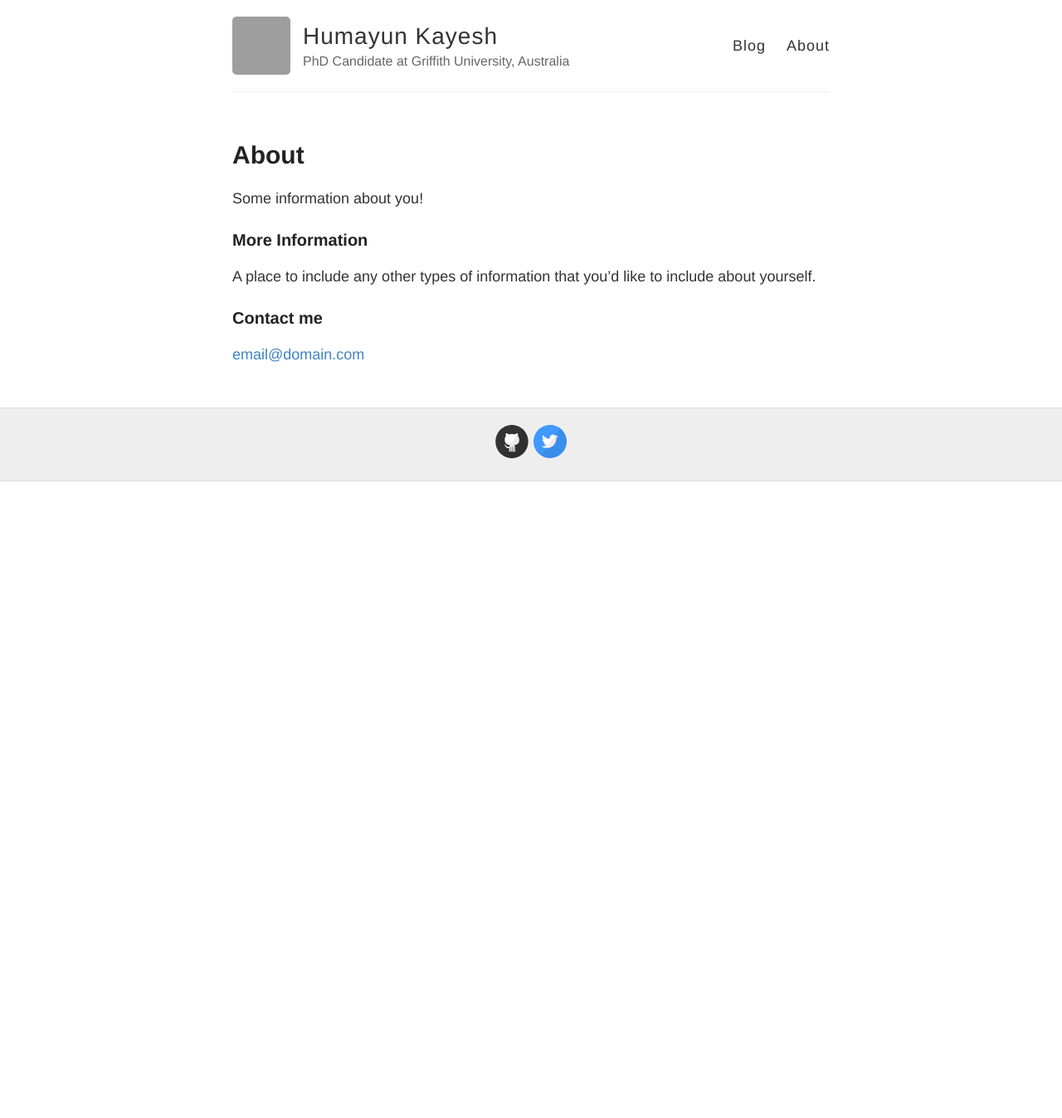
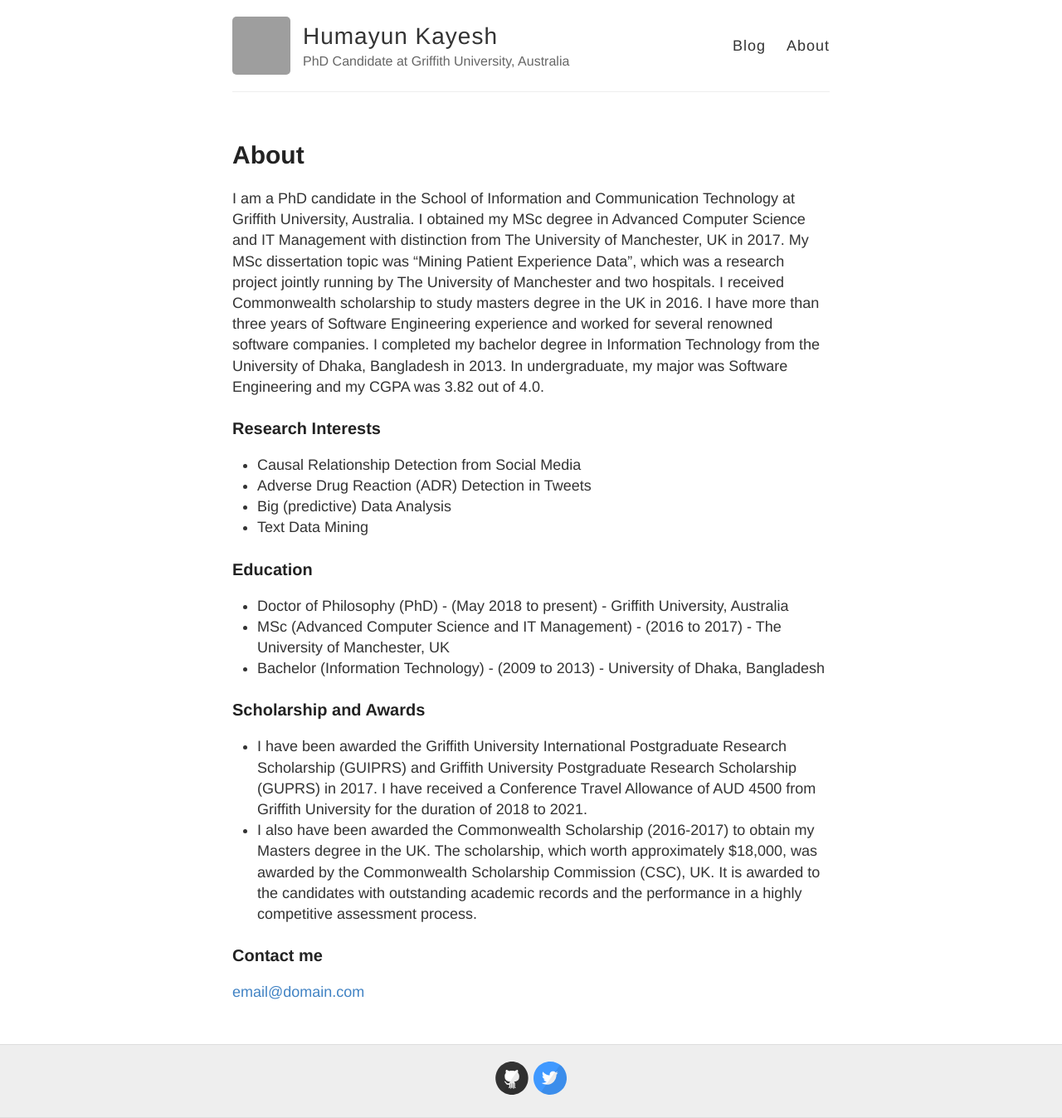
Before and after one commit to hkayesh/hkayesh.github.io, a Jekyll site: the page built from about.md, in a window 1280 px wide. Shown: the whole page at 83% size. Built offline with Jekyll 4.4.1, drawn with Linux system fonts in a browser that asks for light colours; before the commit the page ends 900 px from its top, so only the background shows below that; grey boxes are pictures that could not be loaded.

Commit message:
Update about.md

```diff
--- a/about.md
+++ b/about.md
@@ -3,13 +3,26 @@ layout: page
 title: About
 permalink: /about/
 ---
+I am a PhD candidate in the School of Information and Communication Technology at Griffith University, Australia. I obtained my MSc degree in Advanced Computer Science and IT Management with distinction from The University of Manchester, UK in 2017. My MSc dissertation topic was "Mining Patient Experience Data", which was a research project jointly running by The University of Manchester and two hospitals. I received Commonwealth scholarship to study masters degree in the UK in 2016. I have more than three years of Software Engineering experience and worked for several renowned software companies. I completed my bachelor degree in Information Technology from the University of Dhaka, Bangladesh in 2013. In undergraduate, my major was Software Engineering and my CGPA was 3.82 out of 4.0.
 
-Some information about you!
+### Research Interests
 
-### More Information
+- Causal Relationship Detection from Social Media
+- Adverse Drug Reaction (ADR) Detection in Tweets
+- Big (predictive) Data Analysis
+- Text Data Mining
 
-A place to include any other types of information that you'd like to include about yourself.
+### Education
+
+- Doctor of Philosophy (PhD) - (May 2018 to present) - Griffith University, Australia
+- MSc (Advanced Computer Science and IT Management) - (2016 to 2017) - The University of Manchester, UK
+- Bachelor (Information Technology) - (2009 to 2013) - University of Dhaka, Bangladesh
+
+### Scholarship and Awards
+
+- I have been awarded the Griffith University International Postgraduate Research Scholarship (GUIPRS) and  Griffith University Postgraduate Research Scholarship (GUPRS) in 2017. I have received a Conference Travel Allowance of AUD 4500 from Griffith University for the duration of 2018 to 2021.
+- I also have been awarded the Commonwealth Scholarship (2016-2017) to obtain my Masters degree in the UK. The scholarship, which worth approximately $18,000, was awarded by the Commonwealth Scholarship Commission (CSC), UK. It is awarded to the candidates with outstanding academic records and the performance in a highly competitive assessment process.
 
 ### Contact me
 
-[email@domain.com](mailto:email@domain.com)
+[email@domain.com](mailto:hkayesh@gmail.com)
```
